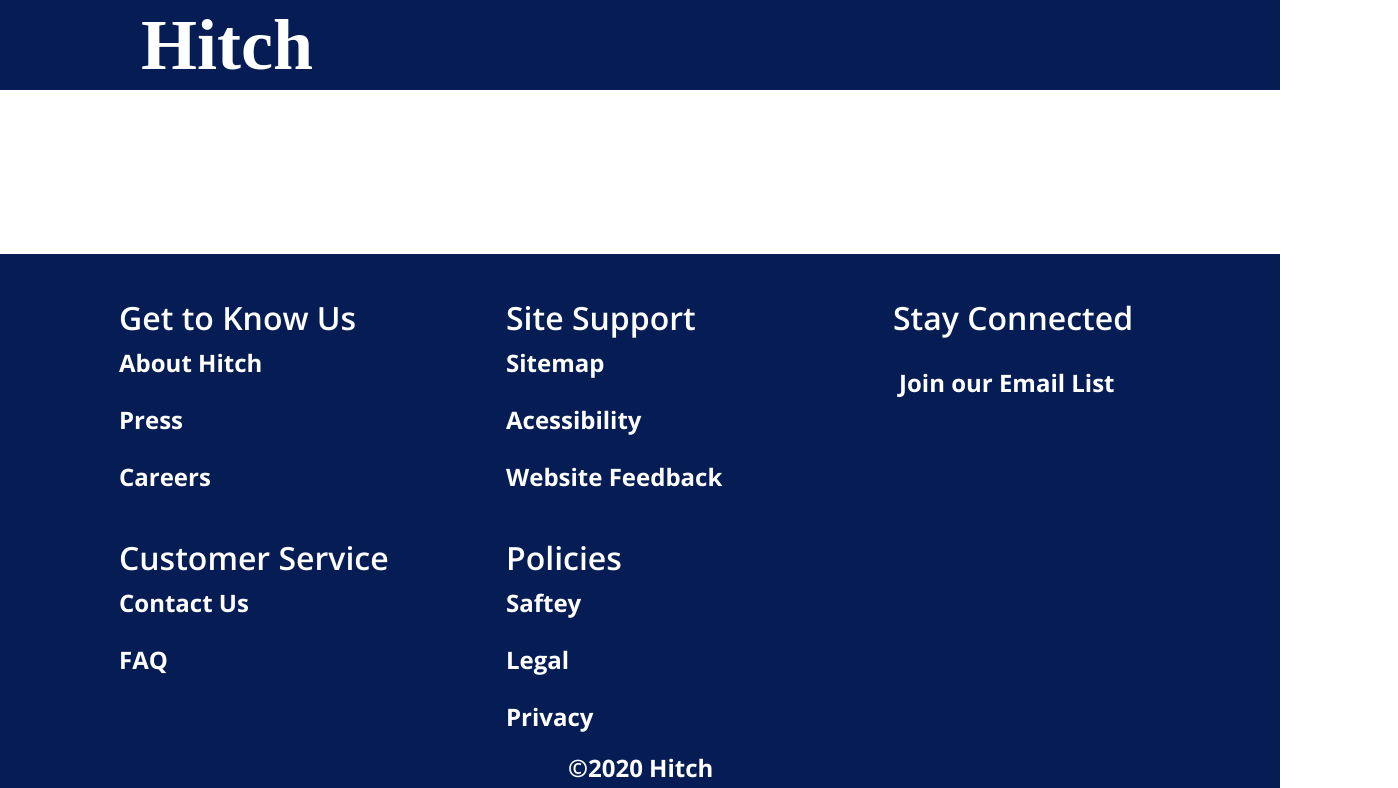
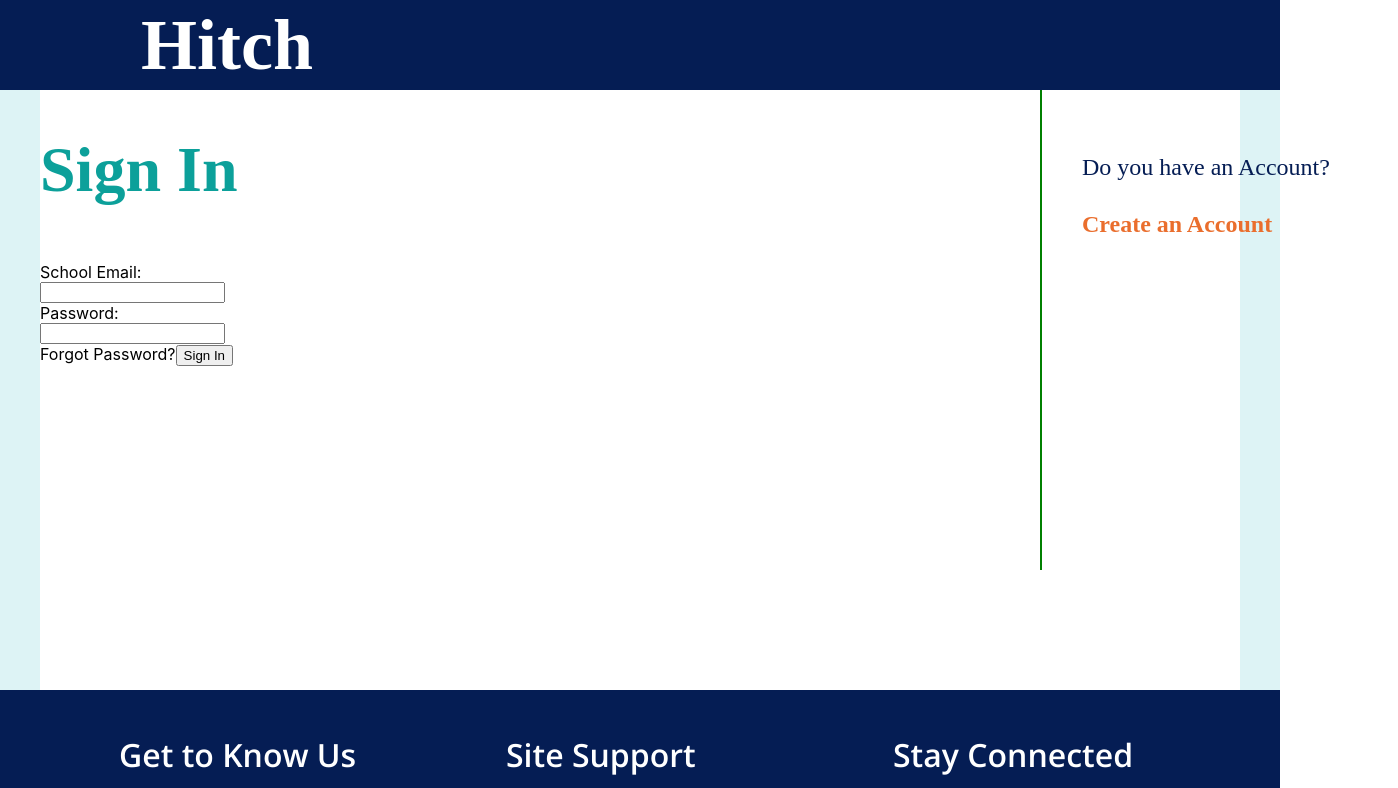
Before and after one commit to zohaibk22/Hitch, a React (Create React App) app in the folder client/: page /signin in a window 1280 px wide. Shown: the top 788 px of the page, 1398 px wide, since content can reach past the window. Built offline with nearby package versions, Linux system fonts and the light colour scheme.

Commit message:
Working on responsiveness of app

```diff
--- a/client/src/screens/CreateProfile/createProfile.css
+++ b/client/src/screens/CreateProfile/createProfile.css
@@ -8,28 +8,38 @@
 .create-user-account {
   position: absolute;
   left: 5vh;
+  top: 13vh;
 }
 
 
 
 .create-profile-button{
-  width: 475px;
-  height: 75px;
+  position: relative;
+  width: 18vw;
+  /* height: 75px; */
+  height:4.5vh;
   border-radius: 10px;
   background-color: #e96e2d;
 }
 
 .heading {
-     width: 1000px;
-    height: 95px;
+    position: relative;
+    top: 5vh;
+    left: 5vh;
+     /* width: 1000px; */
+     width: 45vw;
+    /* height: 95px; */
+    height: 4vh;
     font-family: OpenSans;
-    font-size: 64px;
+    /* font-size: 64px; */
+    font-size: 4vh;
     font-weight: bold;
     font-stretch: normal;
     font-style: normal;
     line-height: normal;
     letter-spacing: normal;
     color: #0ca09a;
+    margin: 0;
 }
 
 input{
@@ -37,8 +47,10 @@ input{
 }
 
 .input-field{
-    width: 782px;
-  height: 75px;
+  /* width: 782px; */
+  width: 40vw;
+  /* height: 75px; */
+  height: 4.5vh;
   border-radius: 10px;
   border: solid 2px #c4c4c4;
   background-color: #ffffff;
@@ -51,5 +63,67 @@ input{
 
 .error-message {
   color: red;
+  font-size: 1.5vh
 
 }
+
+@media only screen and (max-width: 375px) {
+  .create-user-container {
+    border: 13px solid #ddf3f5;
+    height: 75vh;
+  }
+  .heading {
+   position: relative;
+    top: 5vh;
+    left: 1vh;
+     width: 81vw;
+    height: 4vh;
+    font-family: OpenSans;
+    font-size: 3.7vh;
+    font-weight: bold;
+    font-stretch: normal;
+    font-style: normal;
+    line-height: normal;
+    letter-spacing: normal;
+    color: #0ca09a;
+    margin: 0;
+  }
+
+  .create-user-account {
+    position: absolute;
+    left: 1.3vh;
+  }
+
+  .input-field{
+  /* width: 782px; */
+    width: 75vw;
+    /* height: 75px; */
+
+
+  }
+
+  .create-profile-button{
+    left: 0vh;
+    top: 2vh;
+    width: 85vw;
+    /* height: 75px; */
+    height:7vh;
+
+
+  }
+
+
+}
+
+@media only screen and (min-width: 376px) and (max-width: 1024px) {
+  .create-profile-button{
+    left: 0vh;
+    top: 2vh;
+    width: 75vw;
+    /* height: 75px; */
+    height:7vh;
+
+
+  }
+
+}
--- a/client/src/screens/LoginPage/Login.css
+++ b/client/src/screens/LoginPage/Login.css
@@ -0,0 +1,59 @@
+.main-login-container{
+    display: flex;
+    flex-direction:row;
+    justify-content: space-evenly;
+    border-right: 40px solid #ddf3f5;
+    border-left: 40px solid #ddf3f5;
+     height: 75vh;
+}
+
+.signin-header {
+     width: 1000px;
+    height: 95px;
+    font-family: OpenSans;
+    font-size: 64px;
+    font-weight: bold;
+    font-stretch: normal;
+    font-style: normal;
+    line-height: normal;
+    letter-spacing: normal;
+    color: #0ca09a;
+}
+
+.create-account{
+    border-left: 2px solid green;
+    height: 50vh;
+    padding: 5vh;
+
+}
+
+
+.create-account-link{
+  width: 276px;
+  height: 33px;
+  font-family: OpenSans;
+  font-size: 24px;
+  font-weight: bold;
+  font-stretch: normal;
+  font-style: normal;
+  line-height: normal;
+  letter-spacing: normal;
+  color: #ea6e2d;
+}
+
+.create-account-header{
+  width: 276px;
+  height: 33px;
+  font-family: OpenSans;
+  font-size: 24px;
+  font-weight: normal;
+  font-stretch: normal;
+  font-style: normal;
+  line-height: normal;
+  letter-spacing: normal;
+  color: #051d54;
+
+}
+.combination{
+     position: relative;
+}
--- a/client/src/screens/LoginPage/Login.jsx
+++ b/client/src/screens/LoginPage/Login.jsx
@@ -2,6 +2,7 @@ import React, {Component} from "react"
 import "../LoginPage/Login.css"
 import {getProfile} from "../../services/profile"
 import Layout from "../../components/shared/Layout/Layout"
+import {Link} from "react-router-dom"
 
 class Login extends Component {
     constructor() {
@@ -11,22 +12,44 @@ class Login extends Component {
             profile: {
                 emailAddress:'',
                 password: ''
-            }
+            },
+            signIn: false,
         }
 
     }
 
 
 
+
     render(){
         return(
-            <div className = "main-login-container">
+
                 <Layout>
-                    <h1>Login Pag</h1>
+                <div className = "main-login-container">
+                    <div className="sign-in-option-container">
+                        <h1 className="signin-header">Sign In</h1>
+                        <form>
+                         <label>School Email:</label>
+                         <input type="text"/>
+                         <label>Password:</label>
+                         <input type="text" />
+                         <label>Forgot Password?</label>
+
+                        <button>Sign In</button>
+                        </form>
+                    </div>
+                    <div className="create-account">
+                        <p className="create-account-header combination">Do you have an Account?</p>
+                        <Link  to="/create/profile"><p className ="create-account-link combination">Create an Account</p></Link>
 
 
+                    </div>
+
+
+
+                </div>
                 </Layout>
-            </div>
+
         )
     }
 }
```
